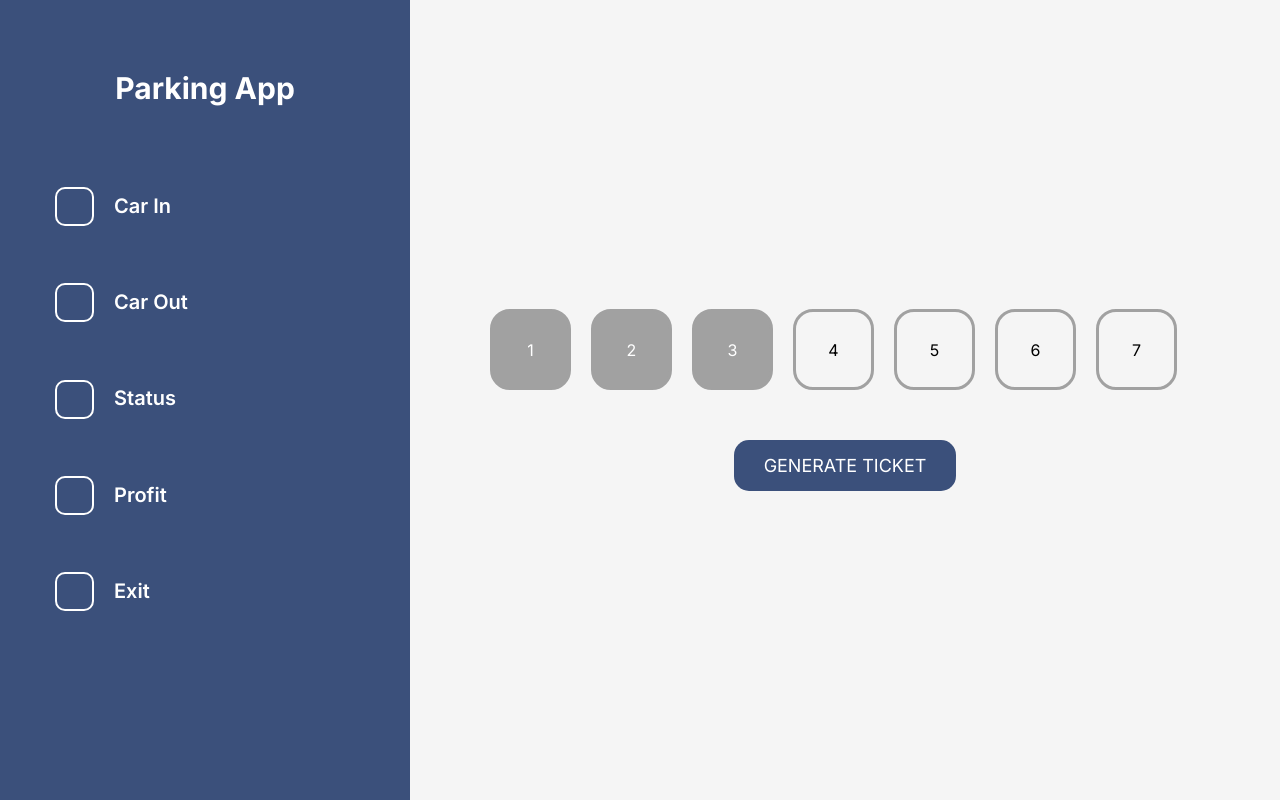
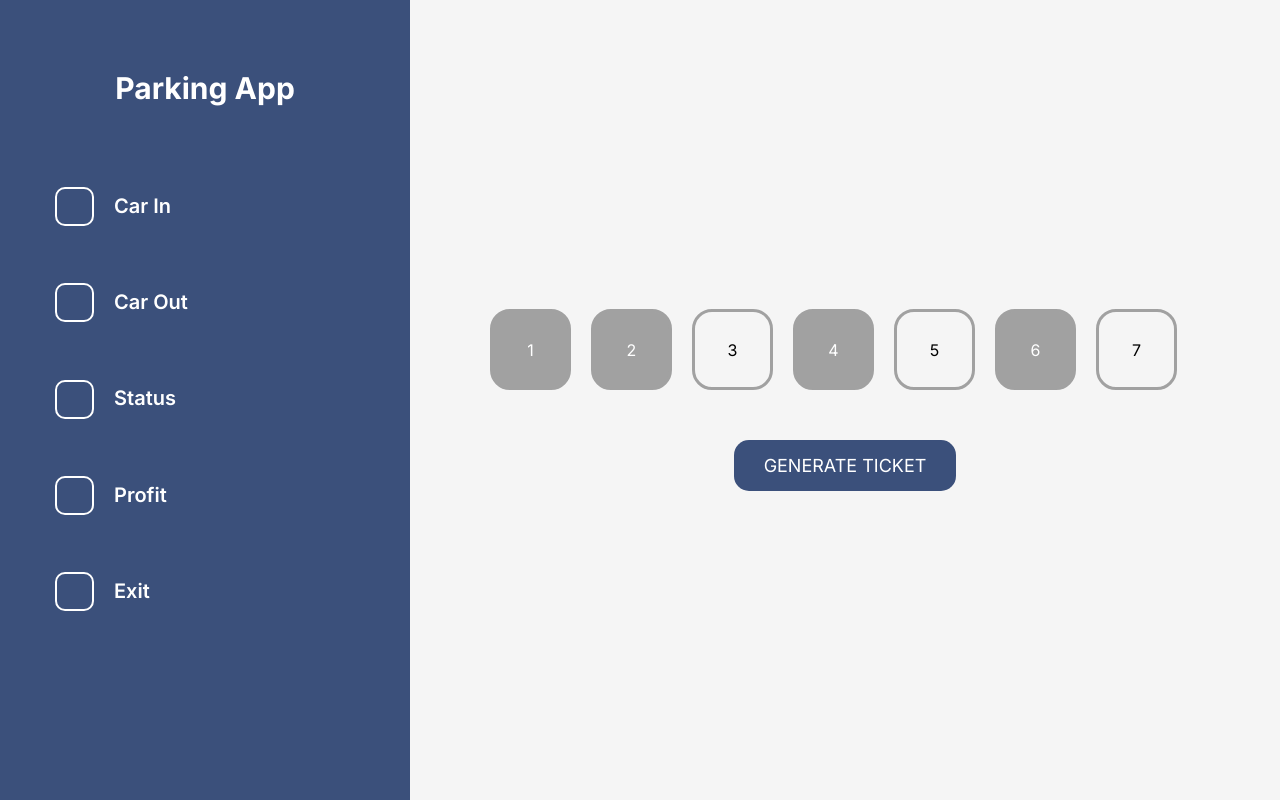
Before and after one commit to nithipramesti/Parking-App, a React (Create React App) app: page /car-in in a window 1280 px wide. Built offline with nearby package versions, Linux system fonts and the light colour scheme; data requests are answered from the project's data file.

Commit message:
add history in db.json (after checkout)

```diff
--- a/src/fake-api/db.json
+++ b/src/fake-api/db.json
@@ -3,29 +3,29 @@
     {
       "id": 1,
       "filled": true,
-      "dateFilled": "18/8/2021",
-      "timeFilled": "23:14:6",
+      "dateFilled": "19/8/2021",
+      "timeFilled": "22:27:41",
       "hour": 0
     },
     {
       "id": 2,
       "filled": true,
       "dateFilled": "19/8/2021",
-      "timeFilled": "21:40:40",
+      "timeFilled": "22:22:55",
       "hour": 0
     },
     {
       "id": 3,
-      "filled": true,
-      "dateFilled": "19/8/2021",
-      "timeFilled": "21:40:43",
+      "filled": false,
+      "dateFilled": "",
+      "timeFilled": "",
       "hour": 0
     },
     {
       "id": 4,
-      "filled": false,
-      "dateFilled": "",
-      "timeFilled": "",
+      "filled": true,
+      "dateFilled": "19/8/2021",
+      "timeFilled": "22:24:0",
       "hour": 0
     },
     {
@@ -37,9 +37,9 @@
     },
     {
       "id": 6,
-      "filled": false,
-      "dateFilled": "",
-      "timeFilled": "",
+      "filled": true,
+      "dateFilled": "19/8/2021",
+      "timeFilled": "22:24:3",
       "hour": 0
     },
     {
@@ -50,5 +50,24 @@
       "hour": 0
     }
   ],
-  "history": []
+  "history": [
+    {
+      "id": 1,
+      "filled": true,
+      "dateFilled": "19/8/2021",
+      "timeFilled": "22:14:49",
+      "hour": 0,
+      "fee": 26000,
+      "parkingNo": 3
+    },
+    {
+      "id": 2,
+      "filled": true,
+      "dateFilled": "19/8/2021",
+      "timeFilled": "22:23:59",
+      "hour": 0,
+      "fee": 12000,
+      "parkingNo": 1
+    }
+  ]
 }
--- a/src/pages/CarOut.jsx
+++ b/src/pages/CarOut.jsx
@@ -67,6 +67,7 @@ function CarOut() {
       }
     }
 
+    setWillCheckOut({ ...willCheckOut, fee });
     document.querySelector(".fee").innerHTML = `Rp ${fee}`;
     document.querySelector(".btn-checkout").classList.toggle("hide-display");
     document
@@ -74,8 +75,8 @@ function CarOut() {
       .classList.toggle("hide-display");
   };
 
-  const checkOut = (id) => {
-    Axios.patch(`http://localhost:2000/parkingSpace/${id}`, {
+  const checkOut = (idPark) => {
+    Axios.patch(`http://localhost:2000/parkingSpace/${idPark}`, {
       filled: false,
       timeFilled: "",
       dateFilled: "",
@@ -83,6 +84,8 @@ function CarOut() {
     }).then(() => {
       Axios.post("http://localhost:2000/history", {
         ...willCheckOut,
+        parkingNo: willCheckOut.id,
+        id: "",
       }).then(() => {
         setWillCheckOut({});
         fetchParkingSpace();
```
